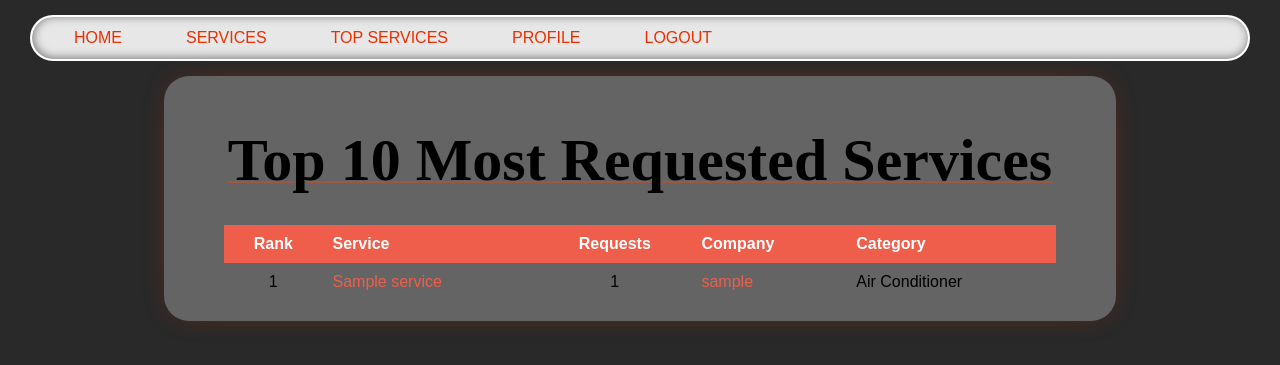
After one commit to Naofumi76/netfix, a Django app: page /top-services/ in a window 1280 px wide. The commit adds this page. Shown: the top 365 px of the page. Run offline with Django 3.2, Linux system fonts and the light colour scheme; a user stored in the database is signed in; tables that the repository leaves empty hold one stand-in row (values such as "Sample post").

Commit message:
Added a page to see the top services

```diff
--- a/main/templates/main/navbar.html
+++ b/main/templates/main/navbar.html
@@ -17,6 +17,7 @@
                 <li><a href="/services/water-heaters">Water Heaters</a></li>
             </ul>
         </li>
+        <li><a href="/top-services/">Top Services</a></li>
         {% if request.user.is_authenticated %}
             {% if request.user.is_customer %}
                 <li><a href="/customer/{{ request.user.username }}">Profile</a></li>
--- /dev/null
+++ b/main/templates/main/top_services.html
@@ -0,0 +1,41 @@
+{% extends 'main/base.html' %}
+{% block title %}
+    Top Requested Services
+{% endblock %}
+
+{% block content %}
+    <p class="title">Top 10 Most Requested Services</p>
+
+    {% if top_services %}
+        <div class="services-list">
+            <table style="width: 100%; border-collapse: collapse;">
+                <thead>
+                    <tr style="background-color: #ee5e4b; color: white;">
+                        <th style="padding: 10px; text-align: center;">Rank</th>
+                        <th style="padding: 10px; text-align: left;">Service</th>
+                        <th style="padding: 10px; text-align: center;">Requests</th>
+                        <th style="padding: 10px; text-align: left;">Company</th>
+                        <th style="padding: 10px; text-align: left;">Category</th>
+                    </tr>
+                </thead>
+                <tbody>
+                    {% for service in top_services %}
+                    <tr>
+                        <td style="padding: 10px; text-align: center;">{{ forloop.counter }}</td>
+                        <td style="padding: 10px;">
+                            <a href="/services/{{ service.service_id }}">{{ service.name }}</a>
+                        </td>
+                        <td style="padding: 10px; text-align: center;">{{ service.request_count }}</td>
+                        <td style="padding: 10px;">
+                            <a href="/company/{{ service.company_username }}">{{ service.company_username }}</a>
+                        </td>
+                        <td style="padding: 10px;">{{ service.field }}</td>
+                    </tr>
+                    {% endfor %}
+                </tbody>
+            </table>
+        </div>
+    {% else %}
+        <p>No service requests data available yet.</p>
+    {% endif %}
+{% endblock %}
--- a/main/urls.py
+++ b/main/urls.py
@@ -5,5 +5,6 @@ app_name = "main"
 
 urlpatterns = [
     path('', v.home, name='home'),
-    path('logout/', v.logout, name='logout')
+    path('logout/', v.logout, name='logout'),
+    path('top-services/', v.top_services, name='top_services')
 ]
--- a/main/views.py
+++ b/main/views.py
@@ -1,12 +1,41 @@
 from django.shortcuts import render, redirect
 from django.contrib.auth import logout as django_logout
-
+from django.db.models import Count
+from services.models import ServiceRequest, Service
 
 def home(request):
     return render(request, "main/home.html", {})
-
 
 def logout(request):
     django_logout(request)
     # Redirect to homepage
     return redirect('/')
+
+def top_services(request):
+    """
+    View to display the top 10 most requested services
+    """
+    # Query the database to count service requests by service
+    top_services_data = ServiceRequest.objects.values(
+        'service'
+    ).annotate(
+        request_count=Count('id')
+    ).order_by('-request_count')[:10]
+
+    # Get the informations for each service
+    top_services = []
+    for item in top_services_data:
+        service = Service.objects.get(id=item['service'])
+        top_services.append({
+            'service_id': service.id,
+            'name': service.name,
+            'field': service.field,
+            'company_username': service.company.user.username,
+            'request_count': item['request_count']
+        })
+
+    context = {
+        'top_services': top_services
+    }
+
+    return render(request, 'main/top_services.html', context)
```
Also changed, not shown: services/templates/services/request_service.html (+24 -1 lines).
